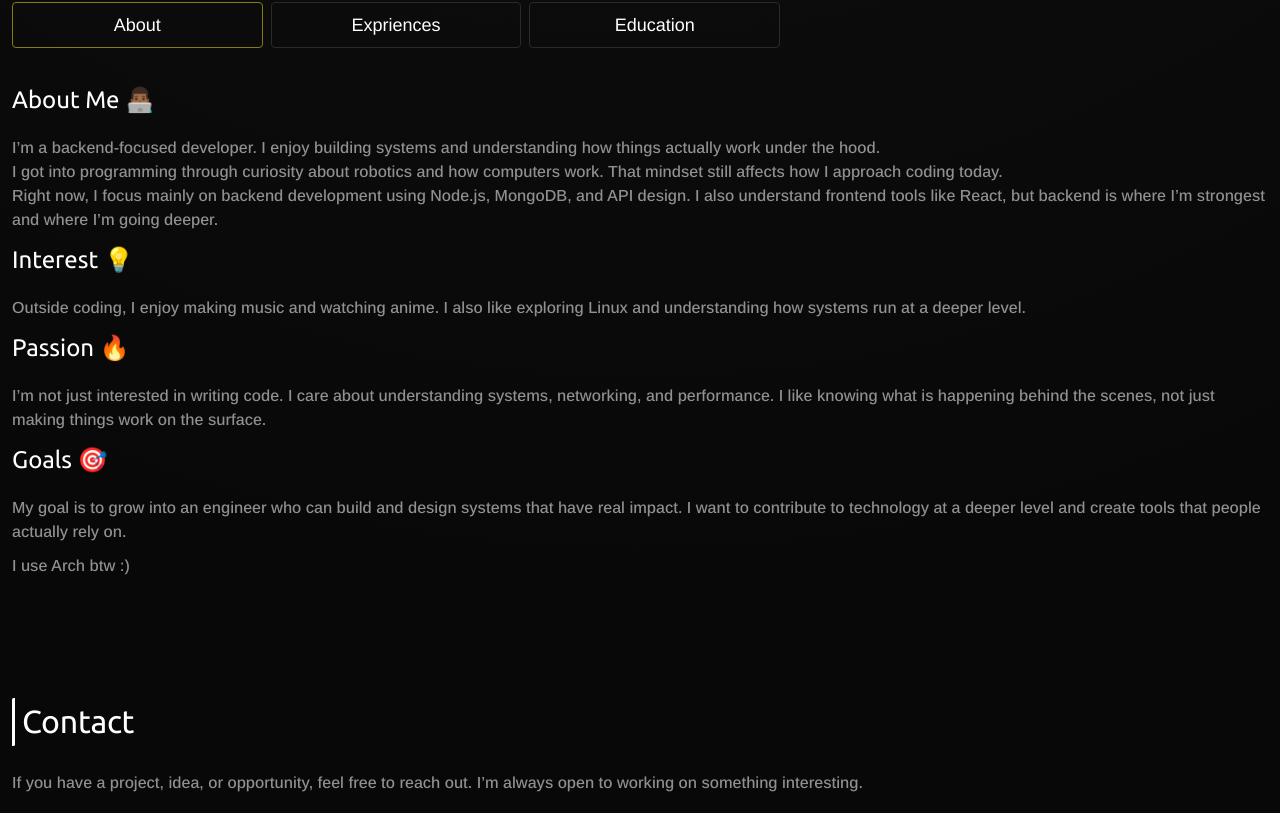
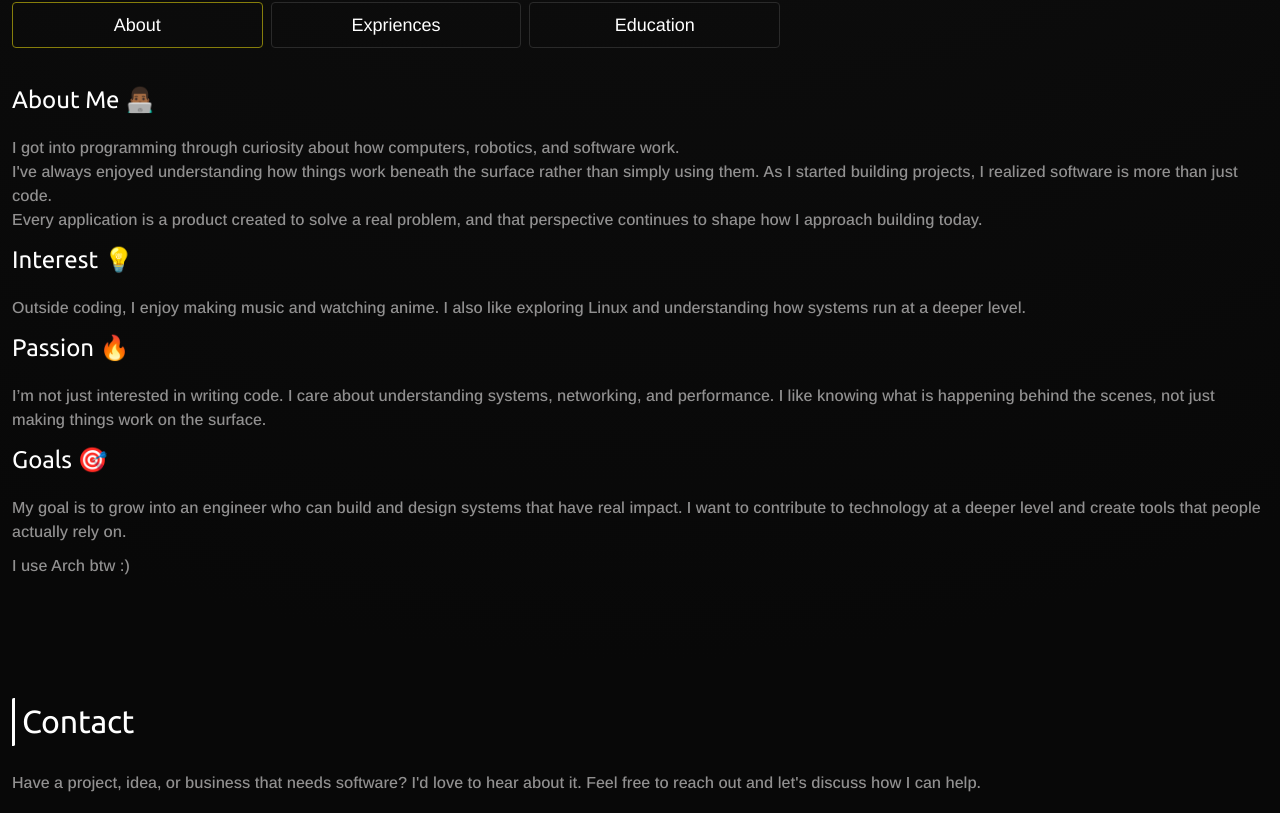
Before and after one commit to BulusHamnu/my-portfolio-v2, a React (Vite) app: page / in a window 1280 px wide. Shown: the part 1987-2800 px from the top of the page. Built offline with nearby package versions, Linux system fonts and the light colour scheme; no server answers.

Commit message:
refactor: update about section

```diff
--- a/src/components/aboutPanel.tsx
+++ b/src/components/aboutPanel.tsx
@@ -11,17 +11,17 @@ function AboutPanel() {
     >
       <h3 className="text-lg md:text-2xl mt-3 mb-5">About Me 👨🏾‍💻</h3>
       <p>
-        I’m a backend-focused developer. I enjoy building systems and
-        understanding how things actually work under the hood.
+        I got into programming through curiosity about how computers, robotics,
+        and software work.
       </p>
       <p>
-        I got into programming through curiosity about robotics and how
-        computers work. That mindset still affects how I approach coding today.
+        I've always enjoyed understanding how things work beneath the surface
+        rather than simply using them. As I started building projects, I
+        realized software is more than just code.
       </p>
       <p>
-        Right now, I focus mainly on backend development using Node.js, MongoDB,
-        and API design. I also understand frontend tools like React, but backend
-        is where I’m strongest and where I’m going deeper.
+        Every application is a product created to solve a real problem, and that
+        perspective continues to shape how I approach building today.
       </p>
       <h3 className="text-lg md:text-2xl mt-3 mb-5">Interest 💡</h3>
       <p>
--- a/src/components/contactSection.tsx
+++ b/src/components/contactSection.tsx
@@ -96,8 +96,8 @@ function ContactSection() {
     >
       <h2 className="section-heading text-left">Contact</h2>
       <p style={{ marginTop: "25px" }} className="text-left">
-        If you have a project, idea, or opportunity, feel free to reach out. I’m
-        always open to working on something interesting.
+        Have a project, idea, or business that needs software? I'd love to hear
+        about it. Feel free to reach out and let's discuss how I can help.
       </p>
       <div className="grid grid-cols-1 md:grid-cols-2 gap-3 md:gap-5">
         <form
@@ -171,6 +171,9 @@ function ContactSection() {
             {submiting ? "Sending..." : "Send Message"}
           </motion.button>
           <Toaster />
+          <small className="text-left">
+            Typical response time: Within 24–48 hours.
+          </small>
         </form>
         <div className="contact-meduim mt-5 px-3">
           <h3
--- a/src/data/educations.ts
+++ b/src/data/educations.ts
@@ -3,17 +3,17 @@ import { type Timeline } from "../components/timelineCard";
 /* Education Data */
 export const educations: Timeline[] = [
   {
-    date: "2023 – 2026",
+    date: "2023 – 2025",
     title: "Diploma in Computer Science",
     organization: "Abubakar Tafawa Balewa University",
     description:
       "Completed a two-year diploma program in computer science with a focus on foundational computing concepts.",
   },
-  {
-    date: "2026 - Present",
-    title: "Bachelor’s Degree (In Progress)",
-    organization: "Abubakar Tafawa Balewa University",
-    description:
-      "Currently starting a degree program in computer science, continuing to build on core knowledge and practical skills.",
-  },
+  // {
+  //   date: "2026 - Present",
+  //   title: "Bachelor’s Degree (In Progress)",
+  //   organization: "Abubakar Tafawa Balewa University",
+  //   description:
+  //     "Currently starting a degree program in computer science, continuing to build on core knowledge and practical skills.",
+  // },
 ];
```
